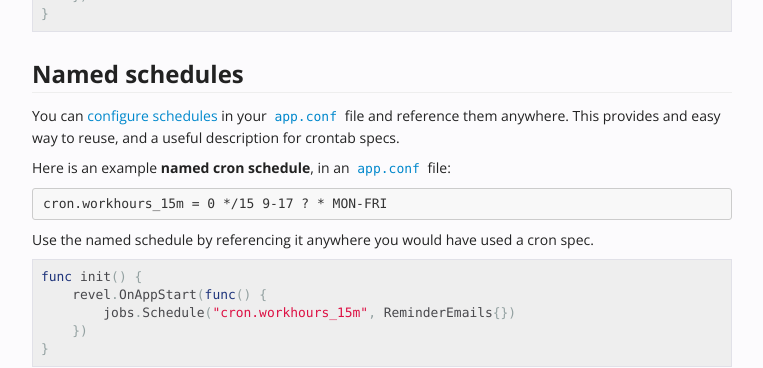
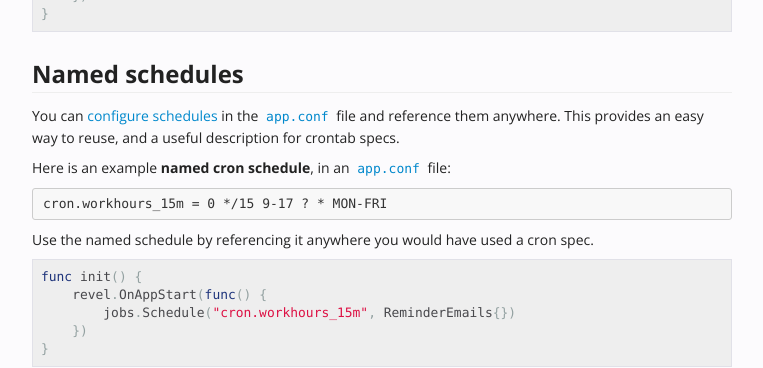
Before and after one commit to revel/revel.github.io, a Jekyll site: the page built from manual/jobs.md, in a window 1280 px wide and 900 px high, scrolled down 1704 px. Shown: the part 154-522 px from the top of the window, without its empty margins (298-1061 px from the left). Built offline with Jekyll 4.4.1, drawn with Linux system fonts in a browser that asks for light colours; some of the changed text lies outside the part shown.

Commit message:
minor fixes

```diff
--- a/manual/jobs.md
+++ b/manual/jobs.md
@@ -121,8 +121,8 @@ func init() {
 
 ## Named schedules
 
-You can [configure schedules ](appconf.html#Jobs) in your [`app.conf`](appconf.html) file and reference them anywhere.
-This provides and easy way to reuse, and a useful description for crontab specs.
+You can [configure schedules ](appconf.html#Jobs) in the [`app.conf`](appconf.html) file and reference them anywhere.
+This provides an easy way to reuse, and a useful description for crontab specs.
 
 Here is an example **named cron schedule**, in an [`app.conf`](appconf.html) file:
 
@@ -213,7 +213,7 @@ resources that could be potentially in use by asynchronous jobs -- typically
 interactive responsiveness is valued above asynchronous processing.  When a pool
 is full of running jobs, new jobs block to wait for running jobs to complete.
 
-**Implementation note**: The implementation blocks on a channel receive, which is
+**Implementation Note**: The implementation blocks on a channel receive, which is
 implemented to be [FIFO](http://en.wikipedia.org/wiki/FIFO) for waiting goroutines (but not specified/required to be
 so). [See here for discussion](https://groups.google.com/forum/?fromgroups=#!topic/golang-nuts/CPwv8WlqKag).
 
```
Also changed, not shown: manual/modules.md (+1 -1 lines), manual/organization.md (+1 -1 lines).
